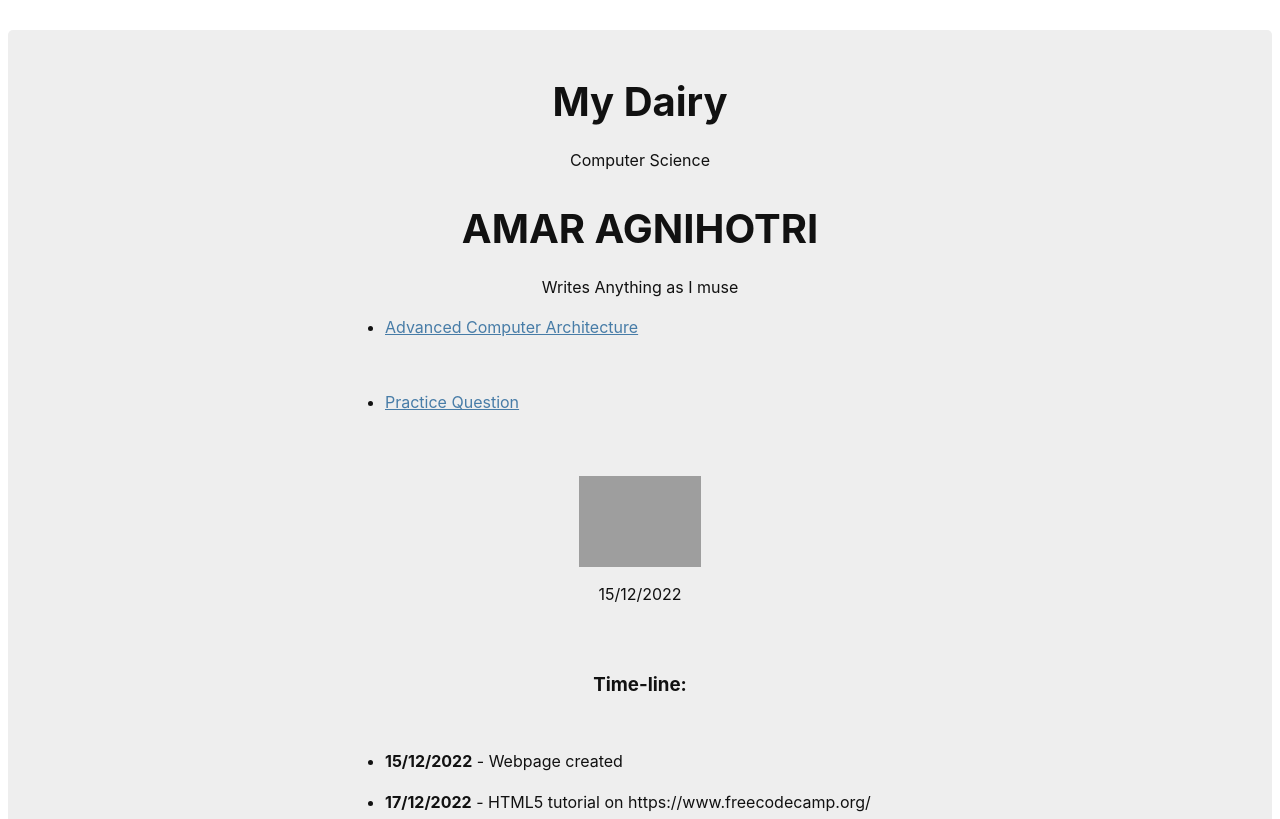
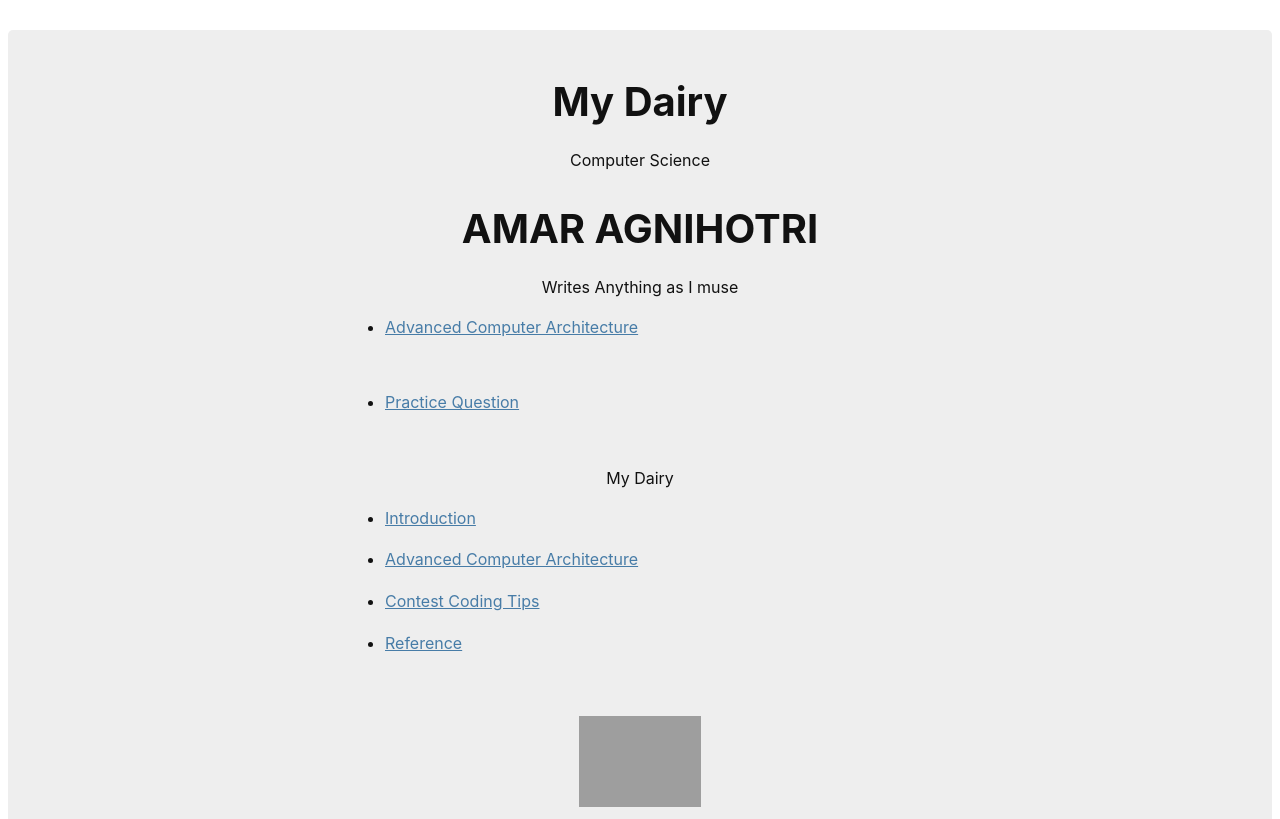
Before and after one commit to amar512-prog/amar512-prog.github.io, a plain HTML site: page index.html in a window 1280 px wide. Shown: the top 819 px of the page. Drawn offline with Linux system fonts and the light colour scheme; grey boxes are pictures that could not be loaded.

Commit message:
Update index.html

```diff
--- a/index.html
+++ b/index.html
@@ -26,7 +26,19 @@
             <li><a href = "https://amar512-prog.github.io/coding.html">Practice Question</a></li>
          </ul>
       </nav>
-
+      <nav id="navbar">
+      <header>My Dairy</header>
+      <ul>
+        <li><a class="nav-link" href="#Introduction">Introduction</a></li>
+        <li>
+          <a class="nav-link" href="#Adv_Comp_Arch">Advanced Computer Architecture</a>
+        </li>
+        <li>
+          <a class="nav-link" href="#Coding">Contest Coding Tips</a>
+        </li>
+        <li><a class="nav-link" href="#Reference">Reference</a></li>
+      </ul>
+    </nav>
       <article>
          <section>
             <p></p>
```
